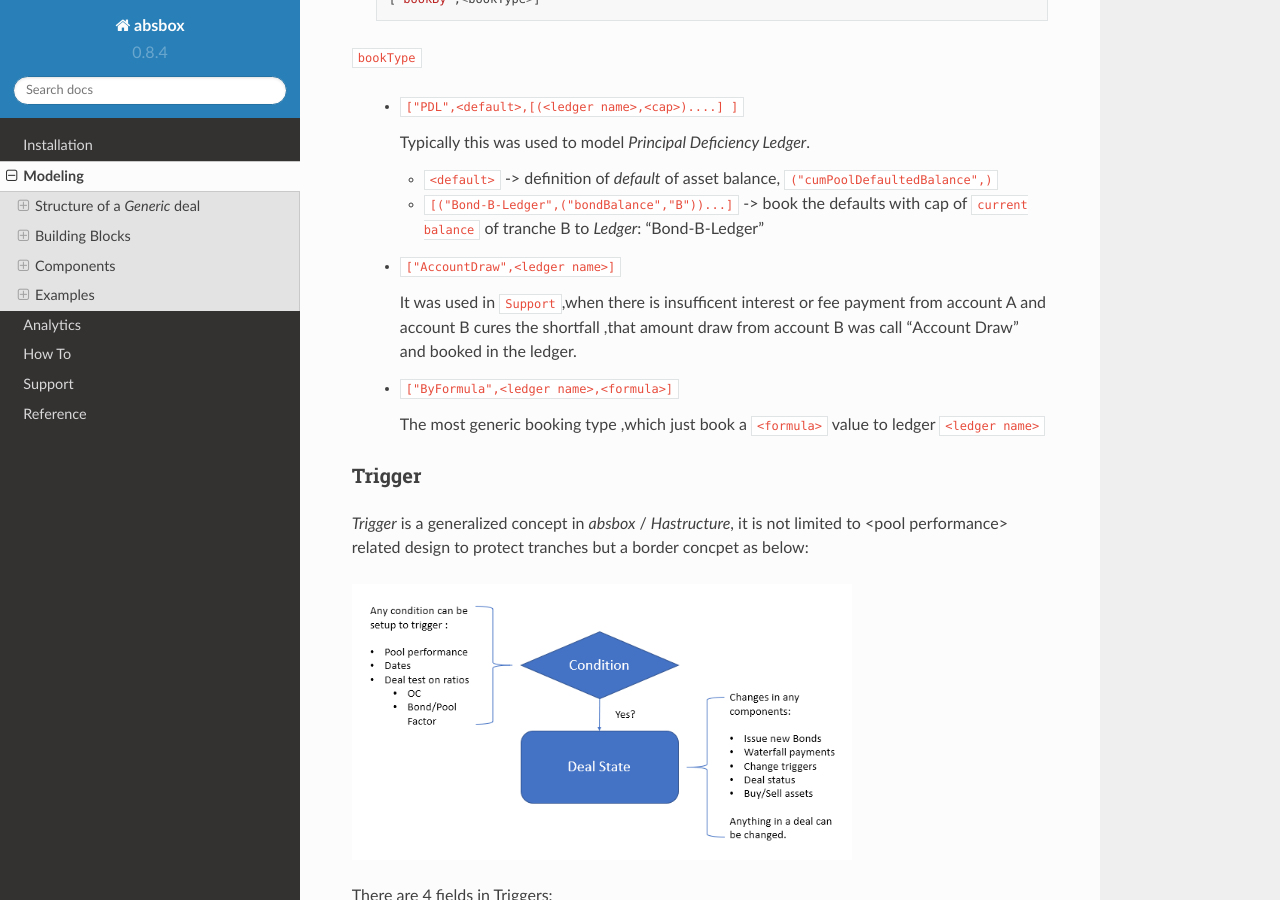
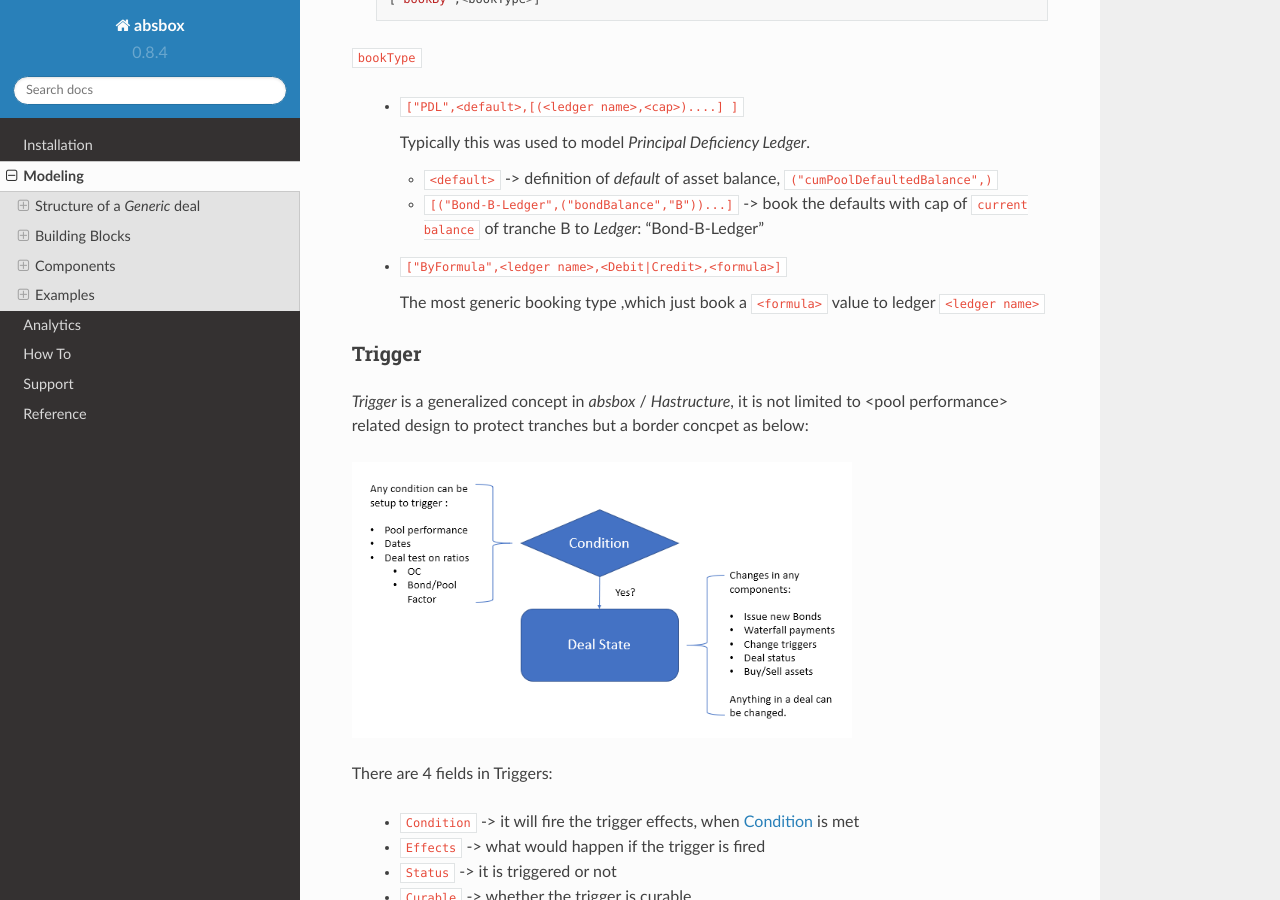
Before and after one commit to yellowbean/absbox-doc, a Sphinx documentation site: the page built from docs/source/modeling.rst, in a window 1280 px wide and 900 px high, scrolled down 34525 px. Built offline with Sphinx 7.4.7 and the Read the Docs theme 2.0.0, drawn with Linux system fonts in a browser that asks for light colours; some of the changed lines change nothing that is shown; some of the changed text lies outside the part shown.

```diff
--- a/docs/source/modeling.rst
+++ b/docs/source/modeling.rst
@@ -1681,12 +1681,14 @@
 
     * ``<default>`` -> definition of `default` of asset balance, ``("cumPoolDefaultedBalance",)``
     * ``[("Bond-B-Ledger",("bondBalance","B"))...]`` -> book the defaults with cap of ``current balance`` of tranche B to `Ledger`: "Bond-B-Ledger"
+
+  * ``["ByFormula",<ledger name>,<Debit|Credit>,<formula>]``
+
+    The most generic booking type ,which just book a ``<formula>`` value to ledger ``<ledger name>``
+..
   * ``["AccountDraw",<ledger name>]``
-
     It was used in ``Support``,when there is insufficent interest or fee payment from account A and account B cures the shortfall ,that amount draw from account B was call "Account Draw" and booked in the ledger.
-  * ``["ByFormula",<ledger name>,<formula>]``
-
-    The most generic booking type ,which just book a ``<formula>`` value to ledger ``<ledger name>``
+
 
 
 
```
